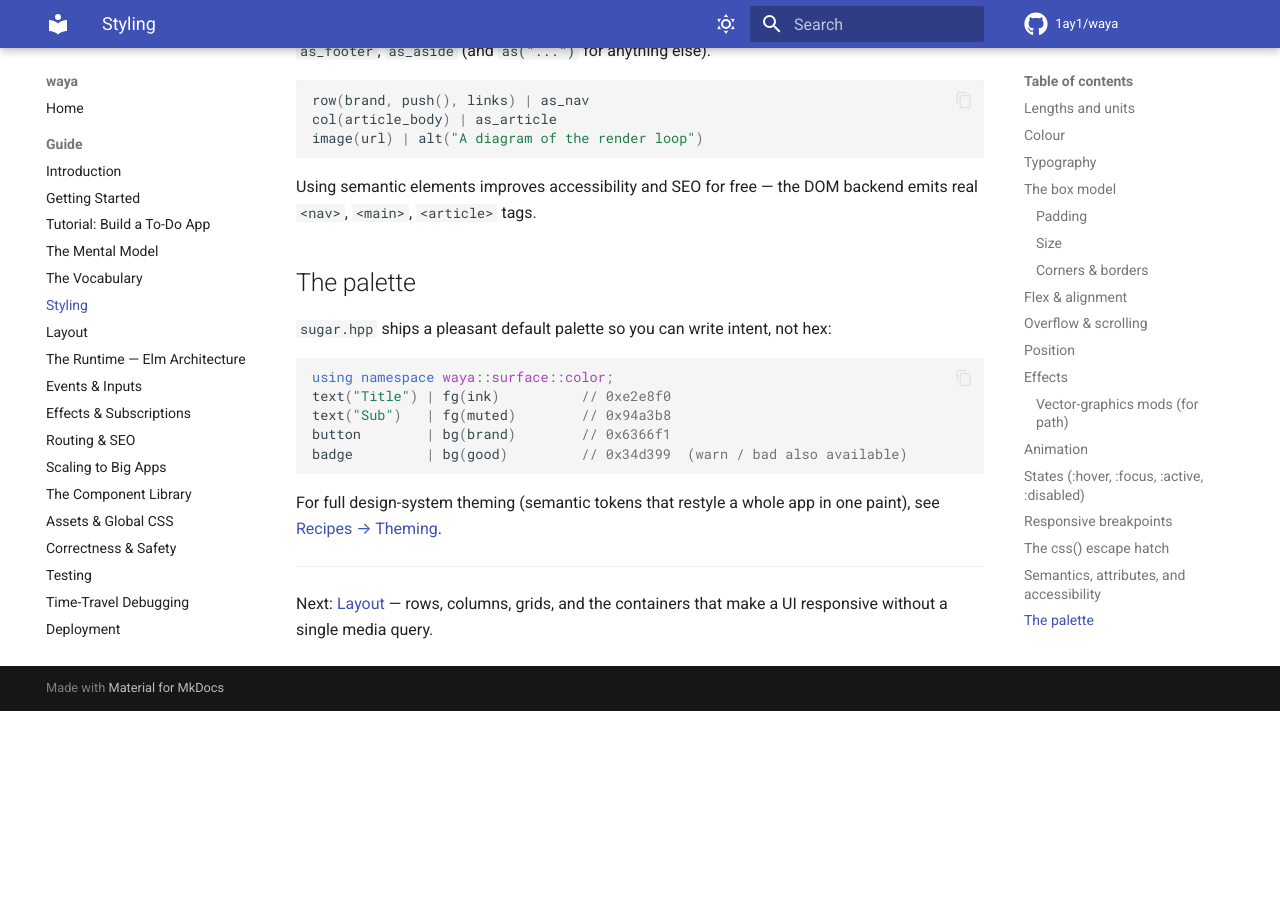
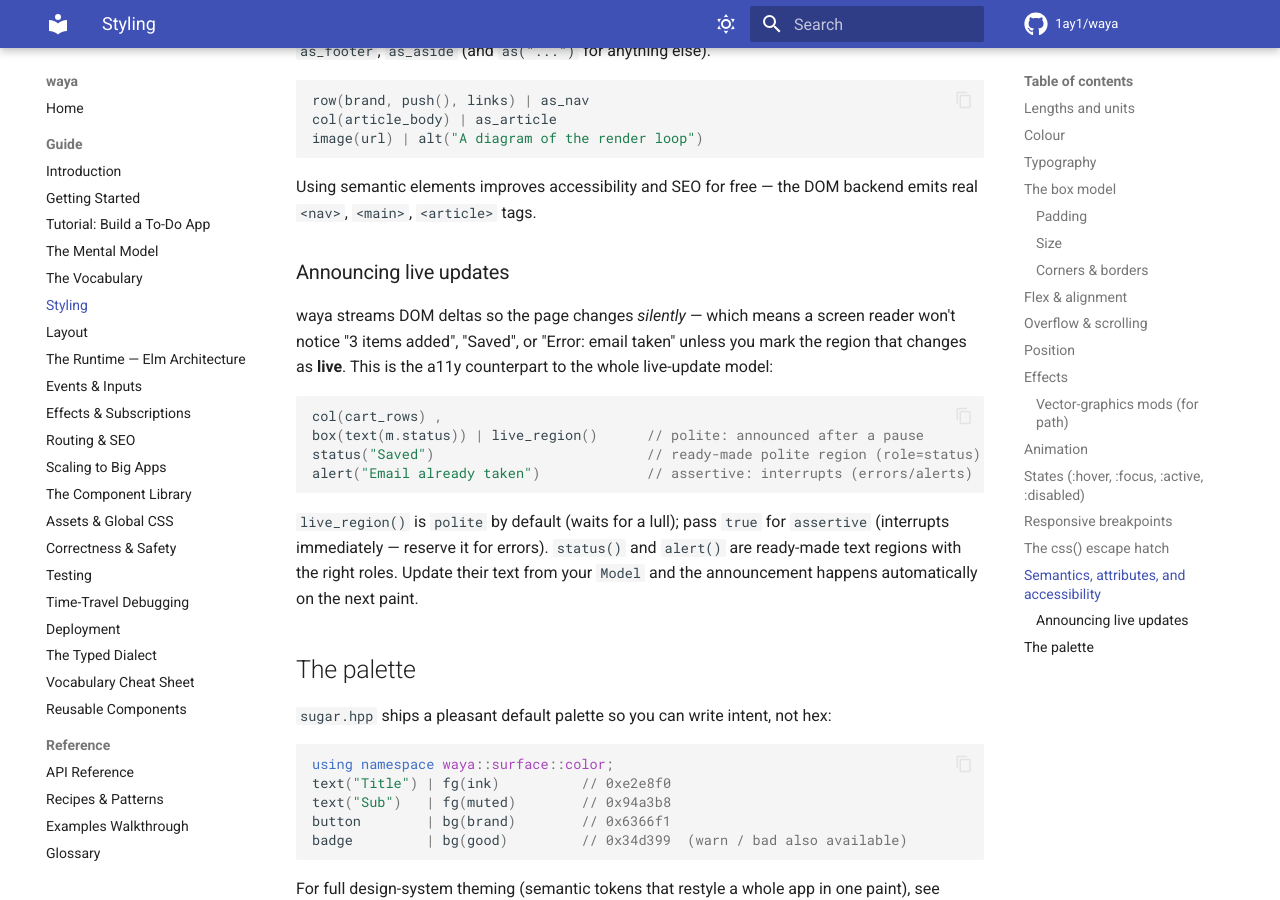
Before and after one commit to 1ay1/waya, an MkDocs documentation site: the page built from docs/04-styling.md, in a window 1280 px wide and 900 px high, scrolled down 6633 px. Built offline with MkDocs 1.6.1 and Material for MkDocs 9.7.7, drawn with Linux system fonts in a browser that asks for light colours; comment, search, counter and statistics services are not loaded; before the commit the page ends 7344 px from its top, so only the background shows below that.

Commit message:
Close the two real gaps: router query parsing + aria-live regions
An honest gap assessment found the framework basically complete; these were the
only two gaps a real app hits often. Both fixed cleanly.

Router query strings (router.hpp)
- match() previously dropped everything after '?'. Now it parses the query into
  Match::query and exposes q("key") (percent/+-decoded, like a form body) and
  has_q("key") (tells a bare flag ?debug from an absent key). This removes a
  genuine inconsistency — the router was the ONE place you had to hand-parse a
  URL. The query is available even when no route matched, and fragments are
  dropped. Reuses the same wire format as FormData so ?params and posted fields
  read identically.

aria-live regions (node.hpp)
- waya streams DOM deltas, so the page changes SILENTLY — a screen reader never
  hears "3 items added" / "Saved" / "Error" without a live region. Added the
  missing a11y counterpart to the live-update model:
    live_region(assertive=false)  — mark a container polite/assertive + atomic
    status(text)                  — ready-made role=status polite region
    alert(text)                   — ready-made role=alert assertive region

Tests: test_scale 30->36 (query decode, bare flags, no-match query, fragment
strip), test_depth 25->28 (live_region/status/alert). Suite 29/29 green; docs
(routing, styling a11y, cheatsheet) updated and build --strict clean.

````diff
--- a/docs/04-styling.md
+++ b/docs/04-styling.md
@@ -305,6 +305,25 @@
 Using semantic elements improves accessibility and SEO for free — the DOM
 backend emits real `<nav>`, `<main>`, `<article>` tags.
 
+### Announcing live updates
+
+waya streams DOM deltas so the page changes *silently* — which means a screen
+reader won't notice "3 items added", "Saved", or "Error: email taken" unless you
+mark the region that changes as **live**. This is the a11y counterpart to the
+whole live-update model:
+
+```cpp
+col(cart_rows) ,
+box(text(m.status)) | live_region()      // polite: announced after a pause
+status("Saved")                          // ready-made polite region (role=status)
+alert("Email already taken")             // assertive: interrupts (errors/alerts)
+```
+
+`live_region()` is `polite` by default (waits for a lull); pass `true` for
+`assertive` (interrupts immediately — reserve it for errors). `status()` and
+`alert()` are ready-made text regions with the right roles. Update their text
+from your `Model` and the announcement happens automatically on the next paint.
+
 ## The palette
 
 `sugar.hpp` ships a pleasant default palette so you can write intent, not hex:
````
Also changed, not shown: docs/09-routing-seo.md (+18 -0 lines), docs/19-cheatsheet.md (+1 -0 lines), 4 other files.
